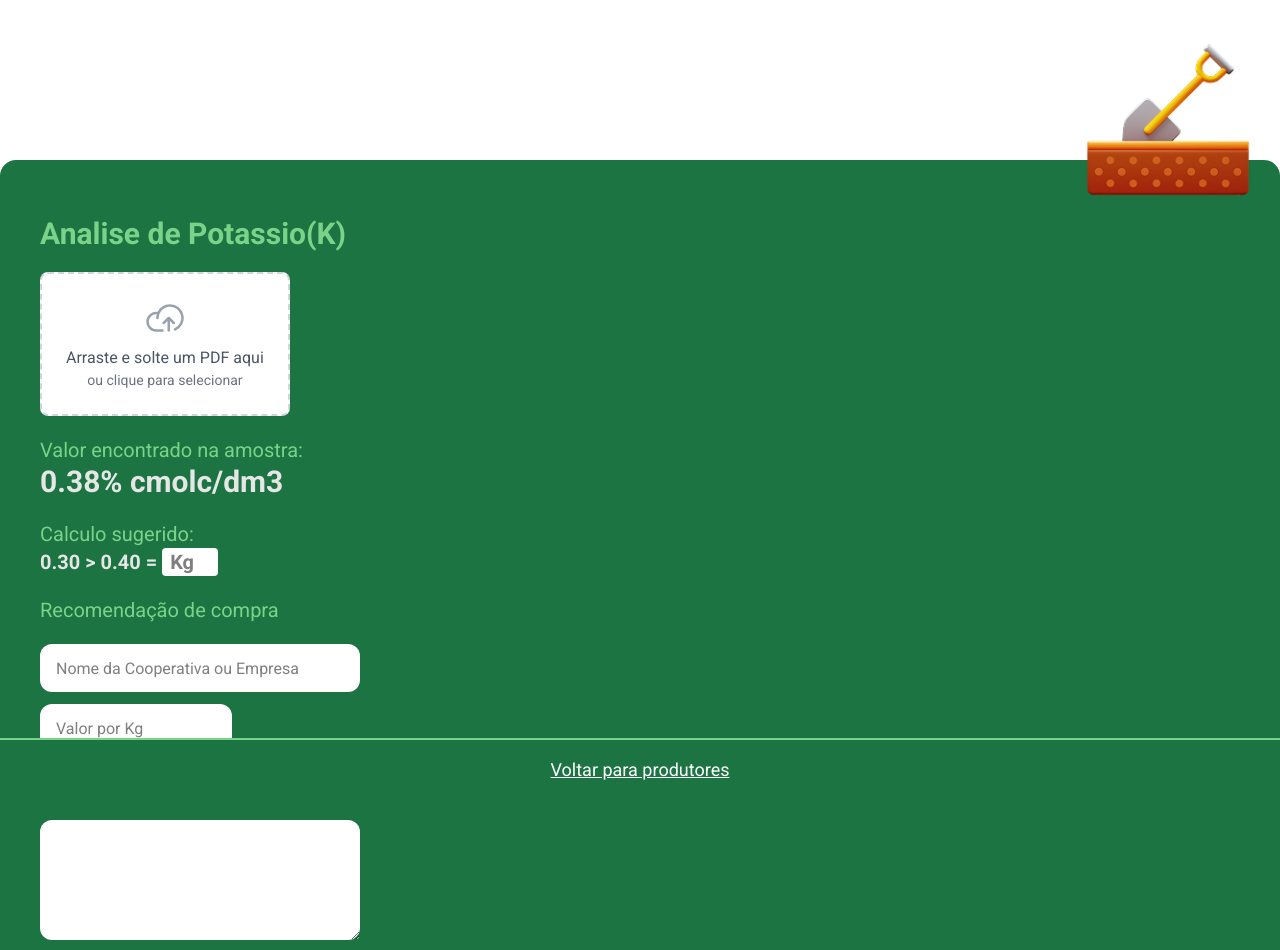
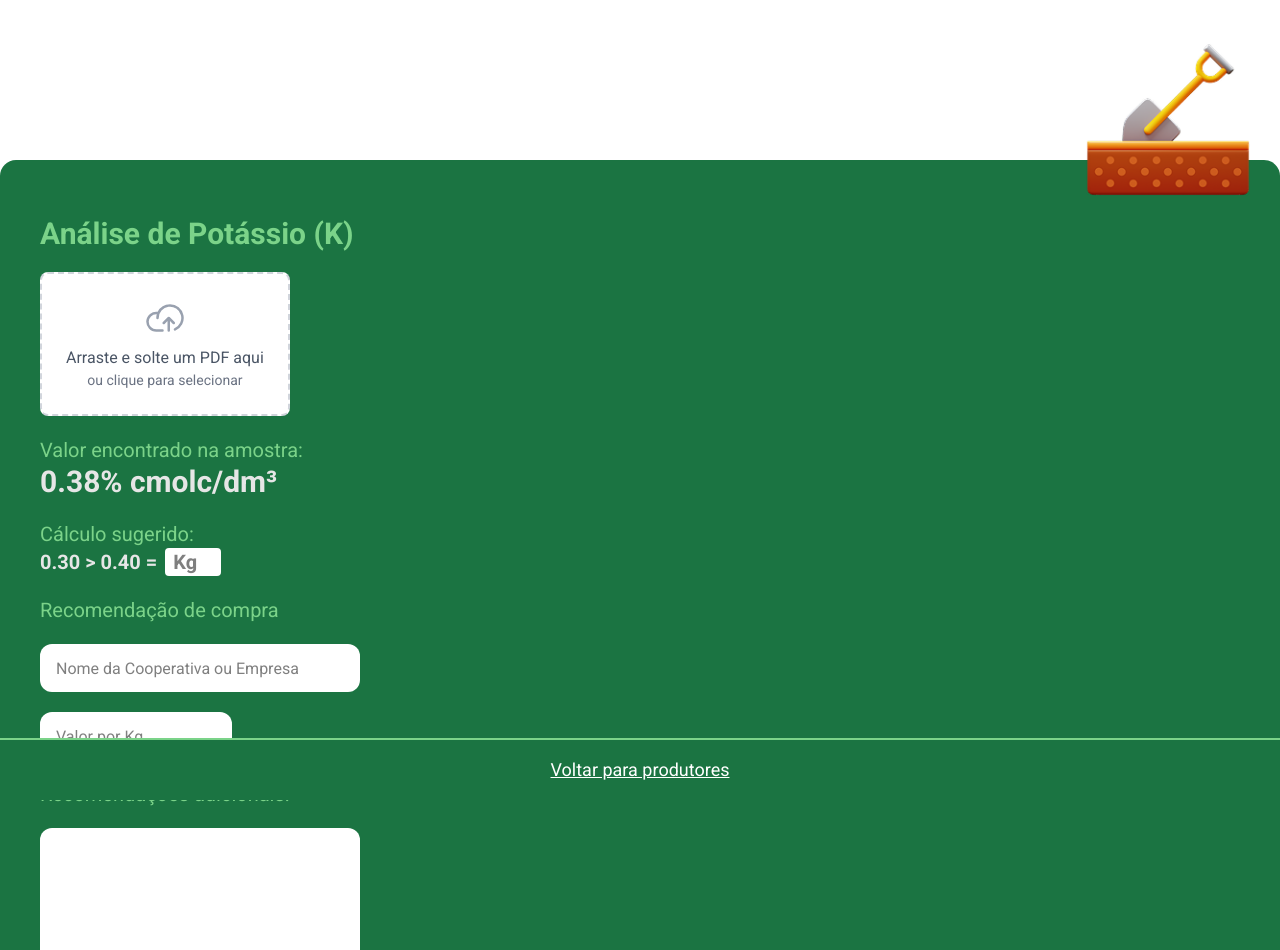
Before and after one commit to Fellyipe/hackaton_show_rural_digital_2025, a React (Vite) app in the folder frontend/: page /addAnalise in a window 1280 px wide. Shown: the top 950 px of the page. Built offline with nearby package versions, Linux system fonts and the light colour scheme.

Commit message:
upload pdf

```diff
--- a/frontend/src/Pages/AddAnalise/AddAnalise.jsx
+++ b/frontend/src/Pages/AddAnalise/AddAnalise.jsx
@@ -7,59 +7,75 @@ import api from "../../services/api.js";
 function AddAnalise() {
   const [file, setFile] = useState(null);
   const [amostra, setAmostra] = useState(0.38);
-  const [calculo, setCalculo] = useState(null);
-  const [recomendacao, setRecomendacao] = useState(null);
-  const [valorPorKg, setValorPorKg] = useState(null);
-  const [recomendacaoAdicional, setRecomendacaoAdicional] = useState(null);
+  const [calculo, setCalculo] = useState("");
+  const [recomendacao, setRecomendacao] = useState("");
+  const [valorPorKg, setValorPorKg] = useState("");
+  const [recomendacaoAdicional, setRecomendacaoAdicional] = useState("");
 
   const handleFileUpload = async (file) => {
+    if (!file) {
+      console.error("Nenhum arquivo selecionado.");
+      return;
+    }
+
     try {
       const formData = new FormData();
-    formData.append("file", file); // "file" deve ser o nome esperado pelo backend
+      formData.append("pdf", file);
 
       const response = await api.post("/upload_pdf", formData, {
-      headers: {
-        "Content-Type": "multipart/form-data",
-      },
+        headers: { "Content-Type": "multipart/form-data" },
       });
 
-    console.log("Resposta do servidor:", response);
+      console.log("Resposta do servidor:", response.data);
     } catch (e) {
       console.error("Erro no upload:", e);
     }
   };
 
-
+  const handleSubmit = (e) => {
+    e.preventDefault();
+    console.log({
+      amostra,
+      calculo,
+      recomendacao,
+      valorPorKg,
+      recomendacaoAdicional,
+    });
+  };
 
   return (
     <>
-      <form className="bg-primary w-full mt-40 rounded-t-2xl p-4 py-6 mb-14">
-        <div className="flex w-full justify-end items-end">
+      <form
+        onSubmit={handleSubmit}
+        className="bg-primary w-full mt-40 rounded-t-2xl p-4 py-6 mb-14"
+      >
+        <div className="flex w-full justify-end">
           <img className="-mt-40 size-48" src={Ground} alt="sprout" />
         </div>
-        <div className="px-6 gap-5 flex flex-col items-start justify-center w-full">
-          <span className="text-3xl text-emerald font-bold">
-            Analise de Potassio(K)
-          </span>
 
-          <div>
+        <div className="px-6 gap-5 flex flex-col items-start w-full">
+          <h2 className="text-3xl text-emerald font-bold">
+            Análise de Potássio (K)
+          </h2>
+
           <DragAndDropPDF onFileUpload={handleFileUpload} />
-          </div>
+
           <div>
             <p className="text-xl text-emerald">Valor encontrado na amostra:</p>
             <span className="text-3xl font-bold text-white-green">
-              {amostra}% cmolc/dm3
+              {amostra}% cmolc/dm³
             </span>
           </div>
 
           <div>
-            <p className="text-xl text-emerald">Calculo sugerido:</p>
+            <p className="text-xl text-emerald">Cálculo sugerido:</p>
             <span className="text-xl font-bold text-white-green">
-              0.30 {">"} 0.40 ={" "}
+              0.30 {">"} 0.40 =
               <input
                 type="text"
                 placeholder="Kg"
-                className="bg-white text-black px-2 rounded-sm w-14"
+                className="bg-white text-black px-2 rounded-sm w-14 ml-2"
+                value={calculo}
                 onChange={(e) => setCalculo(e.target.value)}
               />
             </span>
@@ -67,39 +83,38 @@ const handleFileUpload = async (file) => {
 
           <div className="flex flex-col gap-5">
             <p className="text-xl text-emerald">Recomendação de compra</p>
-            <div className="flex flex-col gap-3">
             <input
               placeholder="Nome da Cooperativa ou Empresa"
               type="text"
               className="bg-white rounded-xl h-12 w-80 p-4"
+              value={recomendacao}
               onChange={(e) => setRecomendacao(e.target.value)}
             />
             <input
               placeholder="Valor por Kg"
               type="text"
               className="bg-white rounded-xl h-12 w-48 p-4"
+              value={valorPorKg}
               onChange={(e) => setValorPorKg(e.target.value)}
             />
           </div>
-          </div>
+
           <div className="flex flex-col gap-5">
-            <p className="text-xl text-emerald">Recomendação adicionais:</p>
-            <div>
+            <p className="text-xl text-emerald">Recomendações adicionais:</p>
             <textarea
-                className="bg-white rounded-xl w-80"
-                name="recomendacoes"
-                id="recomendacoes"
+              className="bg-white rounded-xl w-80 p-2"
               cols="30"
               rows="5"
+              value={recomendacaoAdicional}
               onChange={(e) => setRecomendacaoAdicional(e.target.value)}
             ></textarea>
           </div>
-          </div>
+
           <button
-            onClick={() => {}}
-            className="bg-greenpeace cursor-pointer text-white font-bold py-2 w-40 h-12 rounded hover:bg-emerald"
+            type="submit"
+            className="bg-greenpeace text-white font-bold py-2 w-40 h-12 rounded hover:bg-emerald"
           >
-            Salvar Analise
+            Salvar Análise
           </button>
         </div>
       </form>
--- a/frontend/src/Pages/TelaAgronomo/TelaAgronomo.jsx
+++ b/frontend/src/Pages/TelaAgronomo/TelaAgronomo.jsx
@@ -15,28 +15,28 @@ function TelaAgronomo() {
 
           <div>
             <p className="text-2xl text-white-green">Potassio(K)</p>
-            <spam className="text-4xl text-red">Baixo</spam>
+            <span className="text-4xl text-red">Baixo</span>
           </div>
           <div>
             <p className="text-2xl text-white-green">Quantidade sugerida</p>
-            <spam className="text-4xl font-bold text-white-green">50Kg</spam>
+            <span className="text-4xl font-bold text-white-green">50Kg</span>
           </div>
           <div>
             <p className="text-2xl text-white-green">
               Recomendação de compra do agronomo:
             </p>
-            <spam className="text-2xl text-white-green">
+            <span className="text-2xl text-white-green">
               Copavel: R$2.400,00
-            </spam>
+            </span>
           </div>
           <div>
             <p className="text-2xl text-white-green">
               Recomendação do agronomo:
             </p>
-            <spam className="text-2xl text-white-green">
+            <span className="text-2xl text-white-green">
               lorem ipsum dolor sit amet escruz te vier no madare to su lorem
               ipsum dolor sit amet escruz te vier no madare to su
-            </spam>
+            </span>
           </div>
           <button
             onClick={() => {}}
```
Lines whose indentation alone changed are shown as unchanged.
